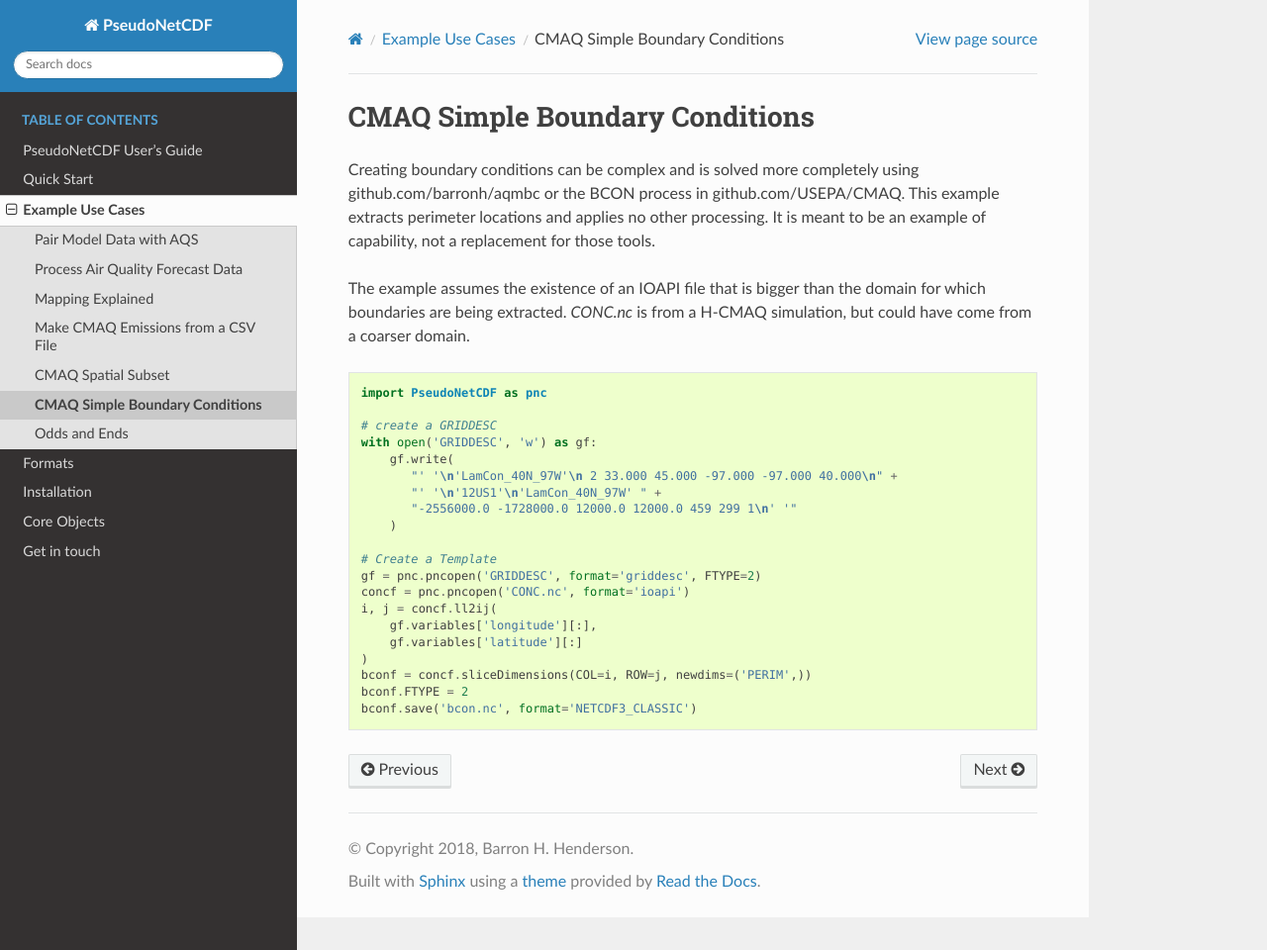
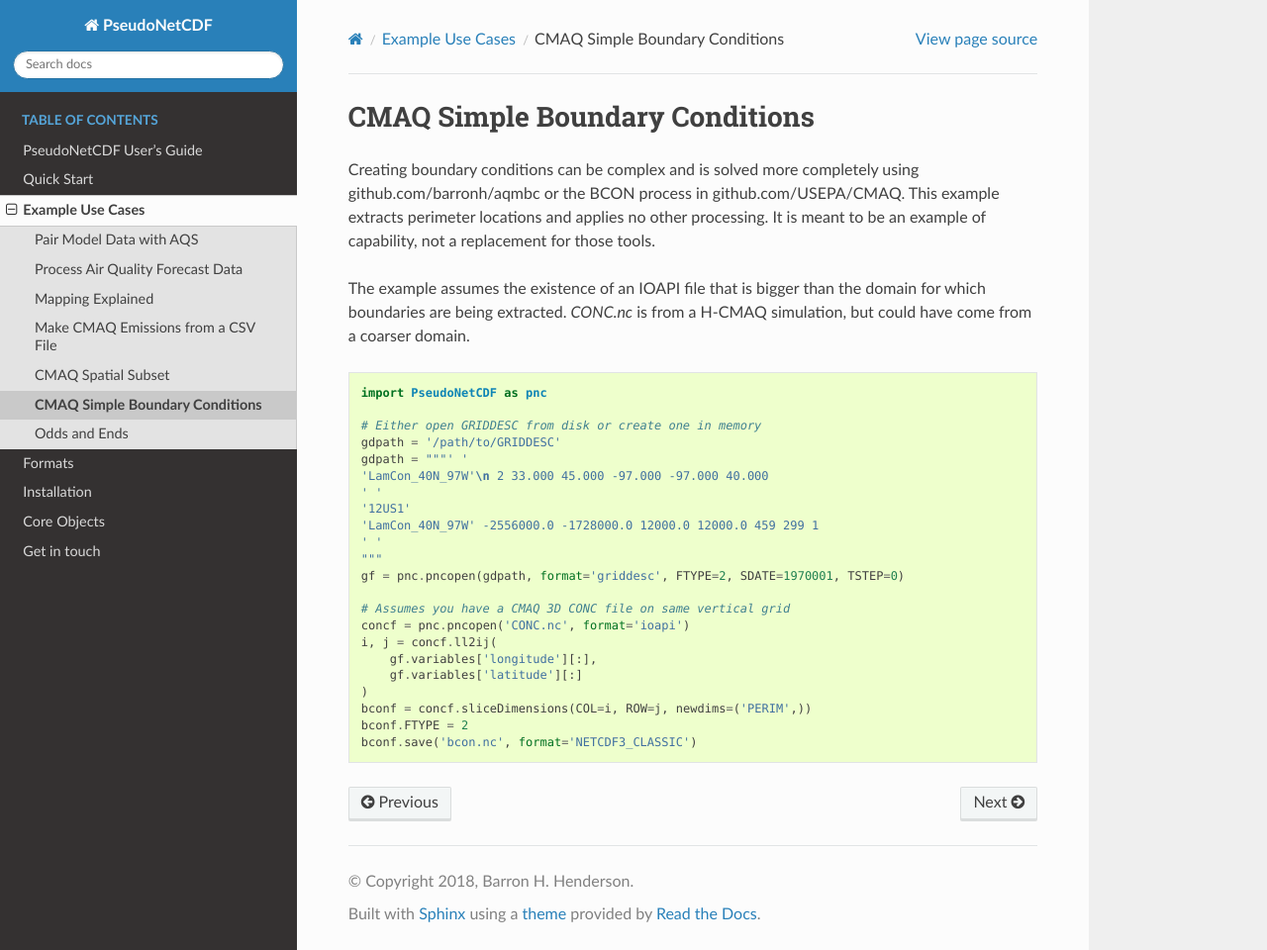
Before and after one commit to barronh/pseudonetcdf, a Sphinx documentation site: the page built from docs/source/examples/cmaqbcon.rst, in a window 1280 px wide and 960 px high. Shown: the whole window at 99% size. Built offline with Sphinx 7.4.7 and the Read the Docs theme 3.1.0, drawn with Linux system fonts in a browser that asks for light colours; pages that are not in the unit, such as notebooks, are missing from menus.

```diff
--- a/docs/source/examples.rst
+++ b/docs/source/examples.rst
@@ -16,3 +16,4 @@
    examples/cmaqwindow
    examples/cmaqbcon
    examples/oddsandends
+   examples/icartt
--- a/docs/source/examples/cmaqbcon.rst
+++ b/docs/source/examples/cmaqbcon.rst
@@ -17,16 +17,18 @@
 
   import PseudoNetCDF as pnc
 
-  # create a GRIDDESC
-  with open('GRIDDESC', 'w') as gf:
-      gf.write(
-         "' '\n'LamCon_40N_97W'\n 2 33.000 45.000 -97.000 -97.000 40.000\n" +
-         "' '\n'12US1'\n'LamCon_40N_97W' " +
-         "-2556000.0 -1728000.0 12000.0 12000.0 459 299 1\n' '"
-      )
+  # Either open GRIDDESC from disk or create one in memory
+  gdpath = '/path/to/GRIDDESC'
+  gdpath = """' '
+  'LamCon_40N_97W'\n 2 33.000 45.000 -97.000 -97.000 40.000
+  ' '
+  '12US1'
+  'LamCon_40N_97W' -2556000.0 -1728000.0 12000.0 12000.0 459 299 1
+  ' '
+  """
+  gf = pnc.pncopen(gdpath, format='griddesc', FTYPE=2, SDATE=1970001, TSTEP=0)
 
-  # Create a Template
-  gf = pnc.pncopen('GRIDDESC', format='griddesc', FTYPE=2)
+  # Assumes you have a CMAQ 3D CONC file on same vertical grid
   concf = pnc.pncopen('CONC.nc', format='ioapi')
   i, j = concf.ll2ij(
       gf.variables['longitude'][:],
```
Also changed, not shown: docs/source/examples/cmaqemisfromcsv.rst (+11 -8 lines), docs/source/examples/cmaqwindow.rst (+10 -8 lines), docs/source/examples/icartt.txt (added, +74 -0 lines), docs/source/examples/oddsandends.rst (+10 -8 lines).
